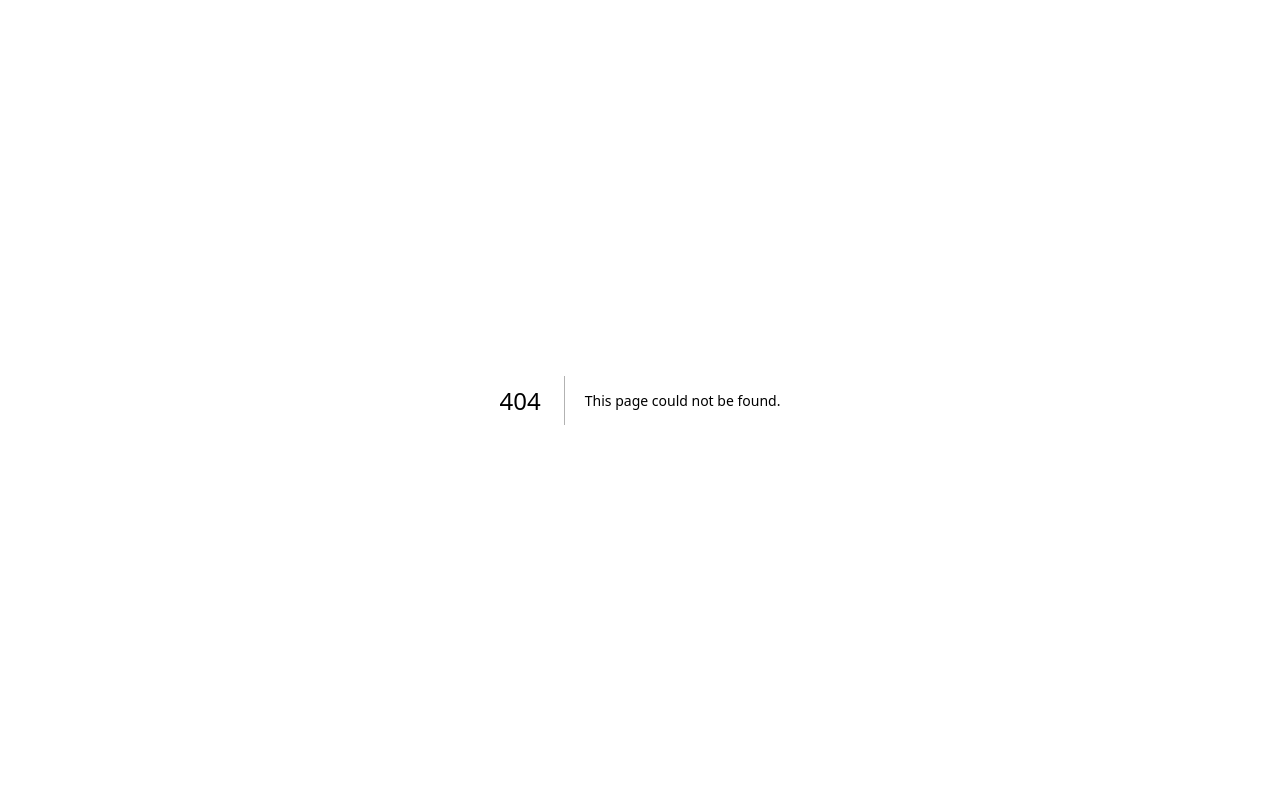
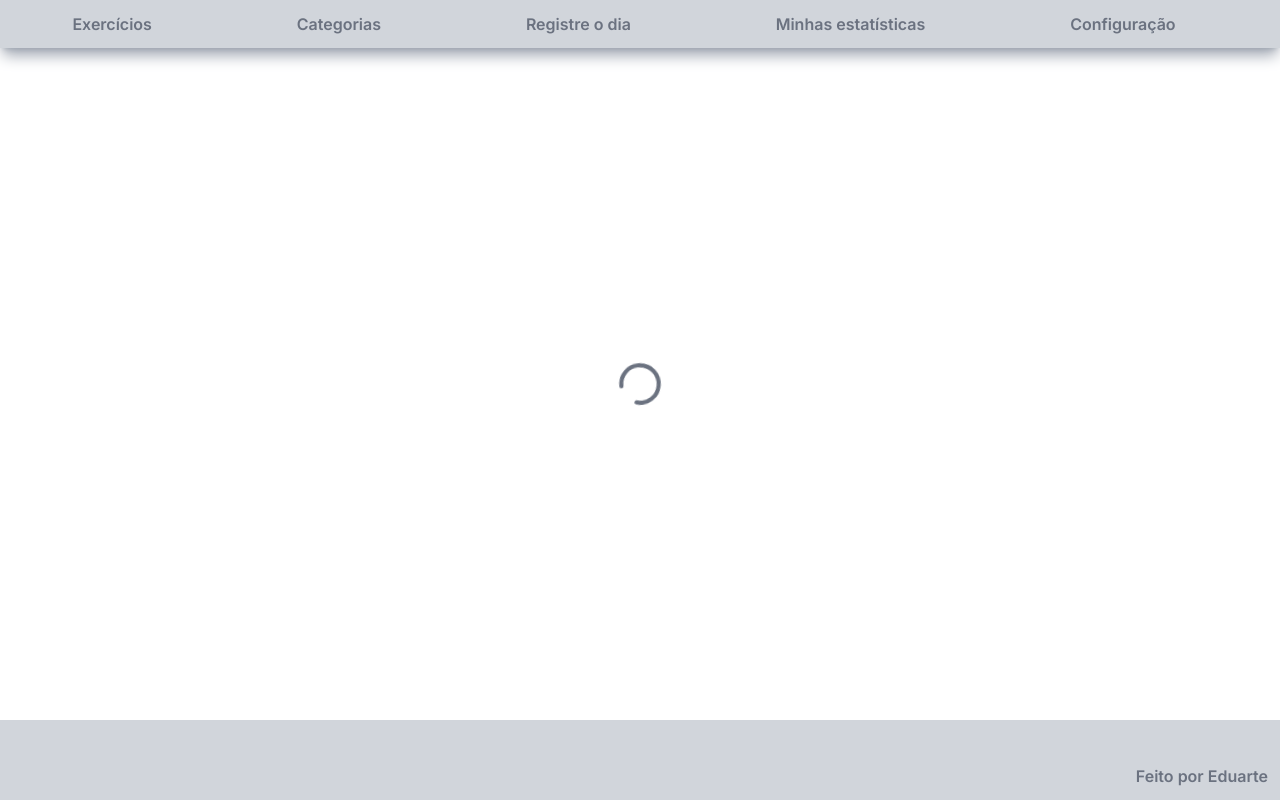
Before and after one commit to EduartePaiva/monitorando-academia, a Next.js app: page /load-test in a window 1280 px wide. Before the commit this address had no page. Built offline with nearby package versions, Linux system fonts and the light colour scheme.

Commit message:
loading page

```diff
--- /dev/null
+++ b/app/(root)/(routes)/load-test/page.tsx
@@ -0,0 +1,7 @@
+import Loading from '../loading'
+
+export default function page() {
+    return (
+        <Loading />
+    )
+}
--- /dev/null
+++ b/app/(root)/(routes)/loading.tsx
@@ -0,0 +1,9 @@
+import { Loader2 } from "lucide-react";
+
+export default function Loading() {
+    return (
+        <div className="flex justify-center items-center h-full">
+            <Loader2 className="animate-spin text-gray-500" size={50}></Loader2>
+        </div>
+    )
+}
```
